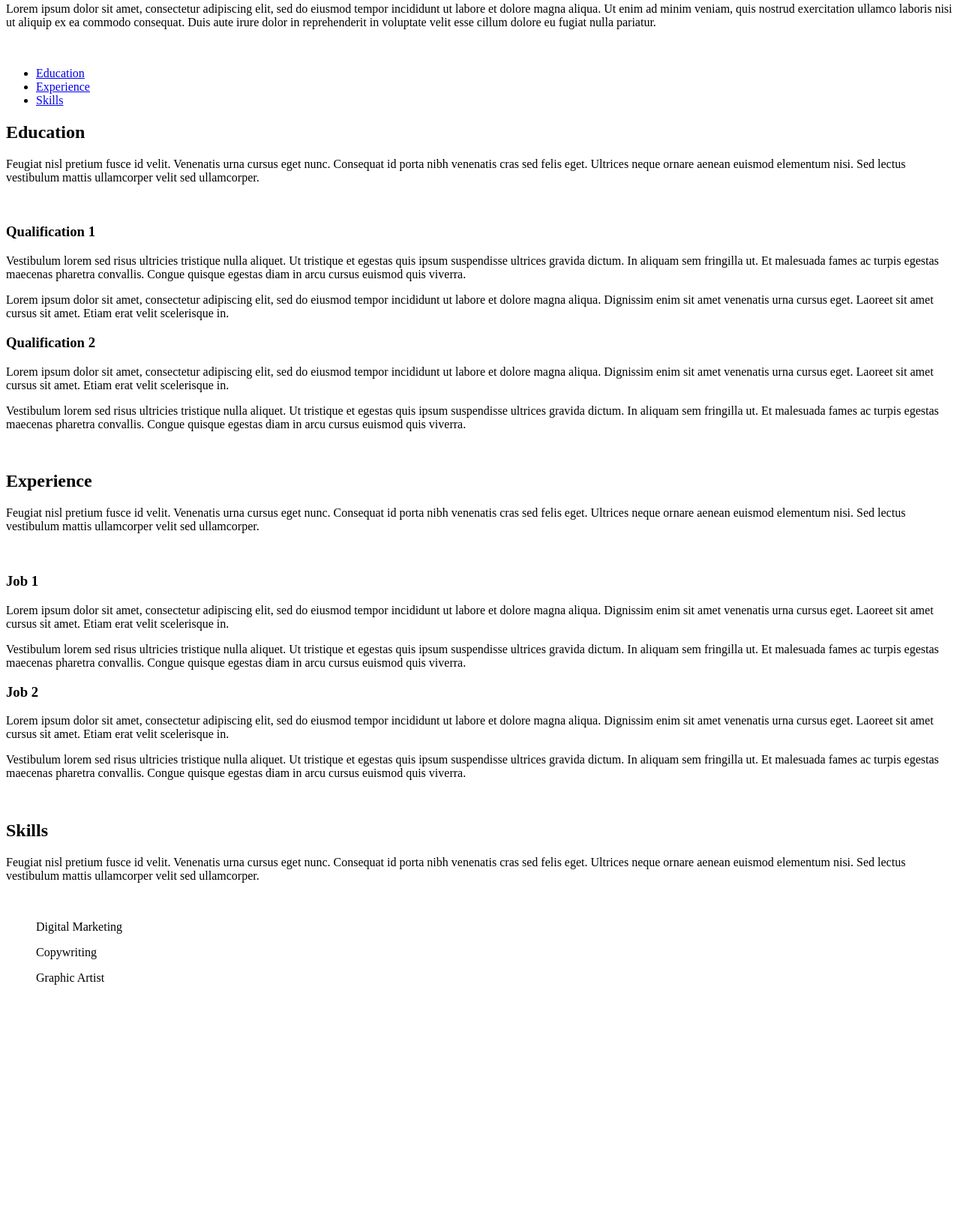
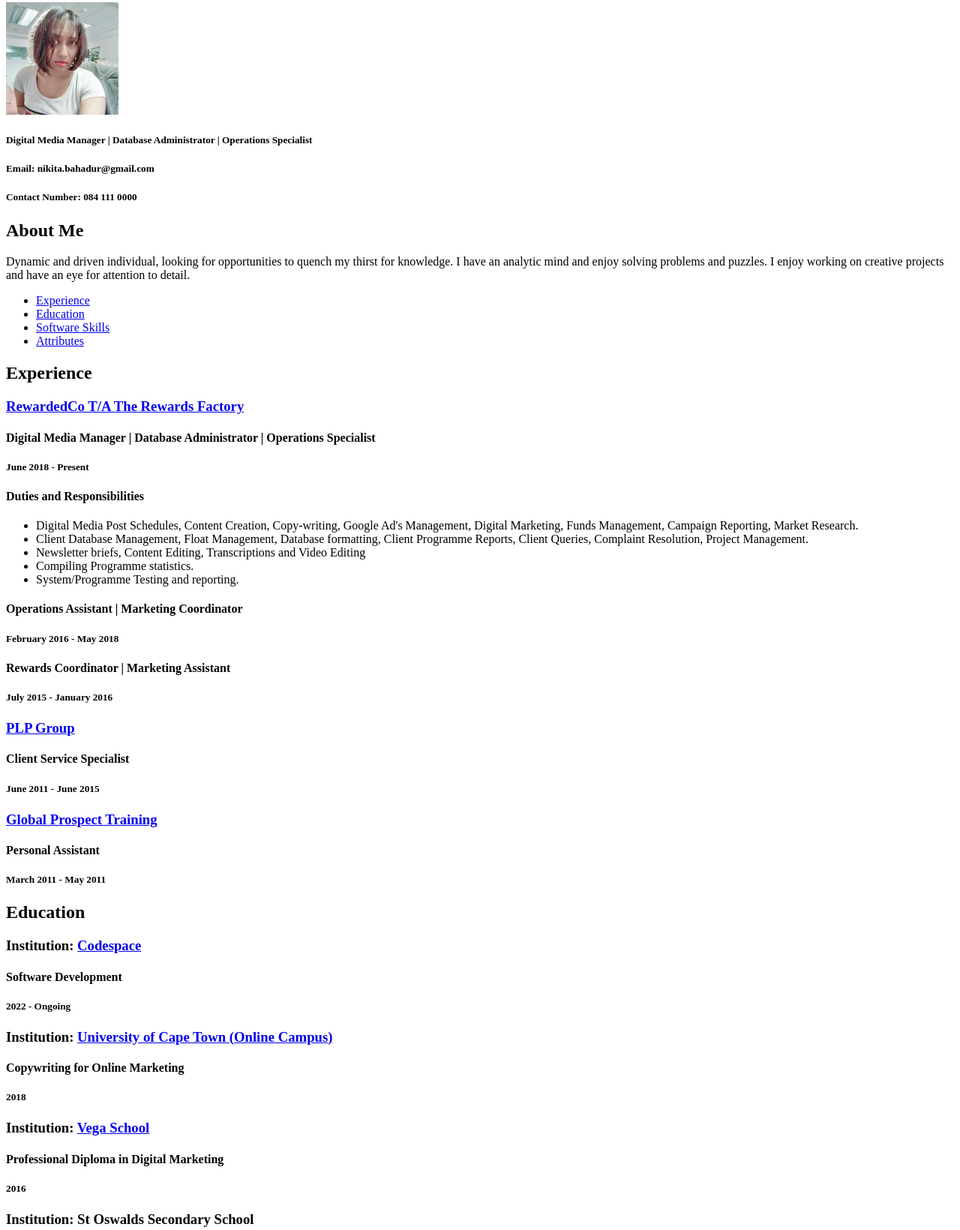
Before and after one commit to acidpixie/Resume-Example, a plain HTML site: page index.html in a window 1280 px wide. Shown: the part 77-1717 px from the top of the page at 75% size. Before the commit the page ends 1406 px from the top, so only its background shows below. Drawn offline with Linux system fonts and the light colour scheme.

Commit message:
updated resumé

```diff
--- a/index.html
+++ b/index.html
@@ -1,54 +1,117 @@
 <!DOCTYPE html>
-<html>
-    <head>
-        <title>Nikita's Resume</title>
-    </head>
-    <body>
-     <h1>Nikita Bahadur</h1>
-     <p>Lorem ipsum dolor sit amet, consectetur adipiscing elit, sed do eiusmod tempor incididunt ut labore et dolore magna aliqua. Ut enim ad minim veniam, quis nostrud exercitation ullamco laboris nisi ut aliquip ex ea commodo consequat. Duis aute irure dolor in reprehenderit in voluptate velit esse cillum dolore eu fugiat nulla pariatur.</p>
-     <br>
+<html lang="en">
+<head>
+    <meta charset="UTF-8">
+    <meta http-equiv="X-UA-Compatible" content="IE=edge">
+    <meta name="viewport" content="width=device-width, initial-scale=1.0">
+    <title>Resume 2</title>
+</head>
+<body>
 
-     <ul>
-         <li> <a href="#education>">Education</a></li>
-         <li><a href="#experience>">Experience</a></li>
-         <li><a href="#skills>">Skills</a></li>
+<h1>Nikita Bahadur</h1>
+<img src="/images/displaypicture.jpg" alt="girl" width="150" height="150">
 
-     </ul>
+<h5>Digital Media Manager | Database Administrator | Operations Specialist</h5>
 
-     <h2 id="education">Education</h2>
-     <p>Feugiat nisl pretium fusce id velit. Venenatis urna cursus eget nunc. Consequat id porta nibh venenatis cras sed felis eget. Ultrices neque ornare aenean euismod elementum nisi. Sed lectus vestibulum mattis ullamcorper velit sed ullamcorper.</p>
-     <br>
+<h5>Email: nikita.bahadur@gmail.com</h5>
+<h5>Contact Number: 084 111 0000</h5>
 
-     <h3>Qualification 1</h3>
-     <p>Vestibulum lorem sed risus ultricies tristique nulla aliquet. Ut tristique et egestas quis ipsum suspendisse ultrices gravida dictum. In aliquam sem fringilla ut. Et malesuada fames ac turpis egestas maecenas pharetra convallis. Congue quisque egestas diam in arcu cursus euismod quis viverra.</p>
-     <p>Lorem ipsum dolor sit amet, consectetur adipiscing elit, sed do eiusmod tempor incididunt ut labore et dolore magna aliqua. Dignissim enim sit amet venenatis urna cursus eget. Laoreet sit amet cursus sit amet. Etiam erat velit scelerisque in.</p>
-     <h3>Qualification 2</h3>
-     <p>Lorem ipsum dolor sit amet, consectetur adipiscing elit, sed do eiusmod tempor incididunt ut labore et dolore magna aliqua. Dignissim enim sit amet venenatis urna cursus eget. Laoreet sit amet cursus sit amet. Etiam erat velit scelerisque in.</p>
-     <p>Vestibulum lorem sed risus ultricies tristique nulla aliquet. Ut tristique et egestas quis ipsum suspendisse ultrices gravida dictum. In aliquam sem fringilla ut. Et malesuada fames ac turpis egestas maecenas pharetra convallis. Congue quisque egestas diam in arcu cursus euismod quis viverra.</p>
-     <br>
+<h2>About Me</h2>
+<p>Dynamic and driven individual, looking for opportunities to quench my thirst for knowledge.
+    I have an analytic mind and enjoy solving problems and puzzles.
+    I enjoy working on creative projects and have an eye for attention to detail.
+    </p>
 
-     <h2 id="experience">Experience</h2>
-     <p>Feugiat nisl pretium fusce id velit. Venenatis urna cursus eget nunc. Consequat id porta nibh venenatis cras sed felis eget. Ultrices neque ornare aenean euismod elementum nisi. Sed lectus vestibulum mattis ullamcorper velit sed ullamcorper.</p>
-     <br>
-     <h3>Job 1</h3>
-     <p>Lorem ipsum dolor sit amet, consectetur adipiscing elit, sed do eiusmod tempor incididunt ut labore et dolore magna aliqua. Dignissim enim sit amet venenatis urna cursus eget. Laoreet sit amet cursus sit amet. Etiam erat velit scelerisque in.</p>
-     <p>Vestibulum lorem sed risus ultricies tristique nulla aliquet. Ut tristique et egestas quis ipsum suspendisse ultrices gravida dictum. In aliquam sem fringilla ut. Et malesuada fames ac turpis egestas maecenas pharetra convallis. Congue quisque egestas diam in arcu cursus euismod quis viverra.</p>
-     <h3>Job 2</h3>
-     <p>Lorem ipsum dolor sit amet, consectetur adipiscing elit, sed do eiusmod tempor incididunt ut labore et dolore magna aliqua. Dignissim enim sit amet venenatis urna cursus eget. Laoreet sit amet cursus sit amet. Etiam erat velit scelerisque in.</p>
-     <p>Vestibulum lorem sed risus ultricies tristique nulla aliquet. Ut tristique et egestas quis ipsum suspendisse ultrices gravida dictum. In aliquam sem fringilla ut. Et malesuada fames ac turpis egestas maecenas pharetra convallis. Congue quisque egestas diam in arcu cursus euismod quis viverra.</p>
-     <br>
+<ul>
+    <li><a href="#Experience">Experience</a></li>
+    <li><a href="#Education">Education</a></li>
+    <li><a href="#Software">Software Skills</a></li>
+    <li><a href="#Attributes">Attributes</a></li>
 
-     <h2 id="skills">Skills</h2>
-     <p>Feugiat nisl pretium fusce id velit. Venenatis urna cursus eget nunc. Consequat id porta nibh venenatis cras sed felis eget. Ultrices neque ornare aenean euismod elementum nisi. Sed lectus vestibulum mattis ullamcorper velit sed ullamcorper.</p>
-     <br>
-     <ul>Digital Marketing</ul>
-     <ul>Copywriting</ul>
-     <ul>Graphic Artist</ul>
+</ul>
+
+<h2 id='Experience'>Experience</h2>
+<h3><a href="https://www.therewardsfactory.com/">RewardedCo T/A The Rewards Factory</a></h3>
+<h4>Digital Media Manager | Database Administrator | Operations Specialist</h4>
+<h5>June 2018 - Present</h5>
+<h4>Duties and Responsibilities</h4>
+<ul>
+    <li>Digital Media Post Schedules, Content Creation, Copy-writing, Google Ad's Management, Digital Marketing, Funds Management, Campaign Reporting, Market Research.
+    </li>
+    <li>Client Database Management, Float Management, Database formatting, Client Programme Reports, Client Queries, Complaint Resolution, Project Management.
+    </li>
+    <li>Newsletter briefs, Content Editing, Transcriptions and Video Editing
+    </li>
+    <li>Compiling Programme statistics.
+    </li>
+    <li>System/Programme Testing and reporting.
+    </li>
+</ul>
+
+<h4>Operations Assistant | Marketing Coordinator</h4>
+<h5>February 2016 - May 2018</h5>
+
+<h4>Rewards Coordinator | Marketing Assistant</h4>
+<h5>July 2015 - January 2016</h5>
+
+<h3> <a href="https://www.plp.co.za">PLP Group</a></h3>
+<h4>Client Service Specialist</h4>
+<h5>June 2011 - June 2015</h5>
+
+<h3> <a href="https://gptrainingsa.com">Global Prospect Training</a></h3>
+<h4>Personal Assistant</h4>
+<h5>March 2011 - May 2011</h5>
+
+<h2 id="Education">Education</h2>
+<h3>Institution: <a href="https://www.codespace.co.za/">Codespace</a></h3>
+<h4>Software Development</h4>
+<h5>2022 - Ongoing</h5>
+
+<h3>Institution: <a href="https://www.getsmarter.com/products/universities/university-of-cape-town">University of Cape Town (Online Campus)</a></h3>
+<h4>Copywriting for Online Marketing</h4>
+<h5>2018</h5>
+
+<h3>Institution: <a href="https://www.vegaschool.com/">Vega School</a></h3>
+<h4>Professional Diploma in Digital Marketing</h4>
+<h5>2016</h5>
+
+<h3>Institution: St Oswalds Secondary School</h3>
+<h4>Grade 12 - Admission to Bachelor Degree</h4>
+<h5>2010</h5>
+
+<h2 id='Software'>Software Skills</h2>
+<ul>
+    <li>Microsoft Office (Word/ Excel/ Powerpoint,etc)</li>
+    <li>Adobe CS Suite (Photoshop/ Premiere/ Illistrator)</li>
+    <li>Google Ad's/ Google Analytics/ Google Adsence</li>
+    <li>Visual Studio Code / Adobe Brackets</li>
+    <li>Github</li>
+    <li>Slack</li>
+</ul>
+
+<h2>Skills</h2>
+<ul>
+    <li>Graphics Design</li>
+    <li>Copywriting</li>
+    <li>Content Creation</li>
+</ul>
+
+<h2 id='Attributes'>Attributes</h2>
+<ul>
+    <li>Strong written and verbal communication</li>
+    <li>Conflict Resolution</li>
+    <li>Innovative Thinker</li>
+    <li>Team Player</li>
+    <li>Self Motivated</li>
+    <li>Dedicated</li>
+    <li>Independent</li>
+
+</ul>
 
 
 
 
-     </body>
 
 
+</body>
 </html>
```
Also changed, not shown: images/displaypicture.jpg (added).
